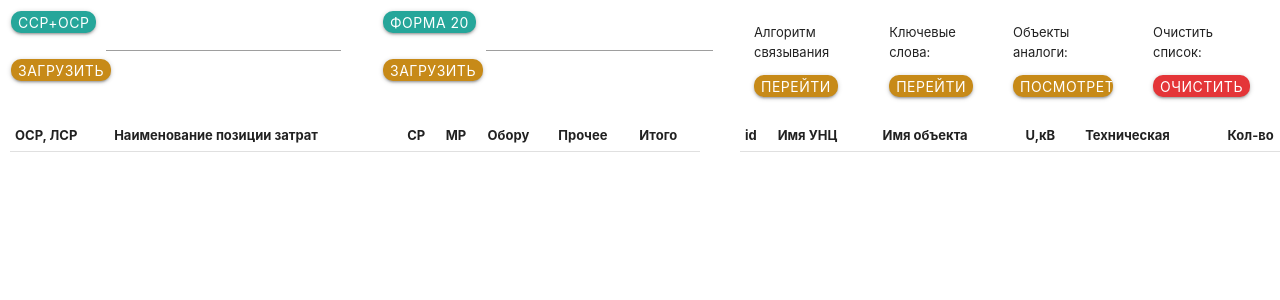
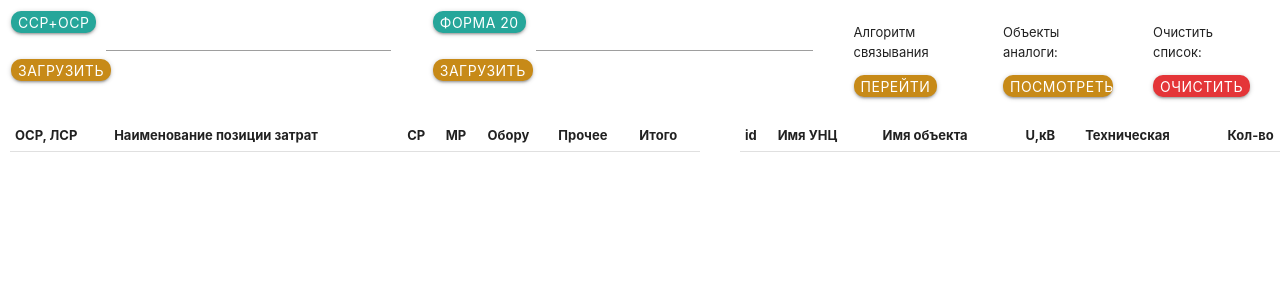
Before and after one commit to Jonengineer/work_script_full, a Django app: page /start_page/ in a window 1280 px wide; the page is wider, and only the part inside the window is pictured. Shown: the top 300 px of that part. Run offline with Django 5.2, Linux system fonts and the light colour scheme; data that the repository does not hold is empty; some libraries are stand-ins or nearby versions.

Commit message:
Наполнение справочников объекта

```diff
--- a/myapp/static/css/start.css
+++ b/myapp/static/css/start.css
@@ -70,6 +70,7 @@ input {
 }
 
 
+
 .content-btn {
     padding-left: 10px;
     padding-top: 10px;
@@ -86,7 +87,7 @@ input {
     line-height: 10px !important;
     padding: 7px;
     border-radius: 10px;
-    max-width: 100px;
+    max-width: 110px;
 }
 
 .delete {
--- a/myapp/templates/CCP_UNC.html
+++ b/myapp/templates/CCP_UNC.html
@@ -18,6 +18,9 @@
   <body>
     {% block header %}
     <div class="row">
+        <div class="content-btn">
+          <a href="{% url 'myapp:start' %}" class="waves-effect waves-light btn">Назад</a>
+        </div>
         <div class="content-btn">
           <p>Запуск алгоритма</p>
           <a href="{% url 'myapp:add_UNC_CCR' %}" class="waves-effect waves-light btn">Связать</a>
--- a/myapp/templates/dict_word_page.html
+++ b/myapp/templates/dict_word_page.html
@@ -18,6 +18,9 @@
   <body>
     {% block header %}
     <div class="row">
+      <div class="content-btn">
+        <a href="{% url 'myapp:CCP_UNC_page' %}" class="waves-effect waves-light btn">Назад</a>
+      </div>
       <div class="content-btn-dict">
         <form method="post" action="{% url 'myapp:add_expense_to_epc' %}">
             {% csrf_token %}
--- a/myapp/templates/start.html
+++ b/myapp/templates/start.html
@@ -52,10 +52,6 @@
         <div class="content-btn">
           <p>Алгоритм связывания</p>
           <a href="{% url 'myapp:CCP_UNC_page' %}" class="waves-effect waves-light btn">Перейти</a>
-        </div>
-        <div class="content-btn">
-          <p>Ключевые слова:</p>
-          <a href="{% url 'myapp:dict_word_page' %}" class="waves-effect waves-light btn">Перейти</a>
         </div>
         <div class="content-btn">
           <p>Объекты аналоги:</p>
--- a/myapp/views.py
+++ b/myapp/views.py
@@ -255,7 +255,8 @@ def add_CCR(request):
                         "Составлен в ценах по состоянию на ",
                         "Cоставлен в ценах по состоянию на  ",
                         "Составлен в базисном (текущем) уровне цен",
-                        "Составлена в ценах по состоянию на"
+                        "Составлена в ценах по состоянию на",
+                        "Составлена в текущих ценах на"
                     ]
 
                     for value in row_values:
@@ -592,13 +593,22 @@ def add_UNC_CCR(request):
                     # print(f"keyword: {keyword}")
                     if keyword in cleaned_expenses_name:
                         print(f"Найдено соответствие: {temp_record}")
-                        # Шаг 4: Сохранение результата в TempTableССКUNC
-                        TempTableССКUNC.objects.create(
+
+                        # Проверка на наличие дубликатов
+                        existing_record = TempTableССКUNC.objects.filter(
                             temp_table_id=temp_record,
                             temp_table_unc_id=unc_record,
-                            matched_keyword=keyword,
-                            additional_info=f"Связь по ключевому слову: {keyword}"
-                        )
+                        ).exists()
+                        print(f"existing_record: {existing_record}")
+
+                        # Шаг 4: Сохранение результата в TempTableССКUNC
+                        if not existing_record:
+                            TempTableССКUNC.objects.create(
+                                temp_table_id=temp_record,
+                                temp_table_unc_id=unc_record,
+                                matched_keyword=keyword,
+                                additional_info=f"Связь по ключевому слову: {keyword}"
+                            )
     except Exception as e:
         print(f"Ошибка при сохранении результатов: {e}")
         messages.error(request, f"Ошибка при сохранении результатов: {e}")
```
Lines whose indentation alone changed are shown as unchanged.
